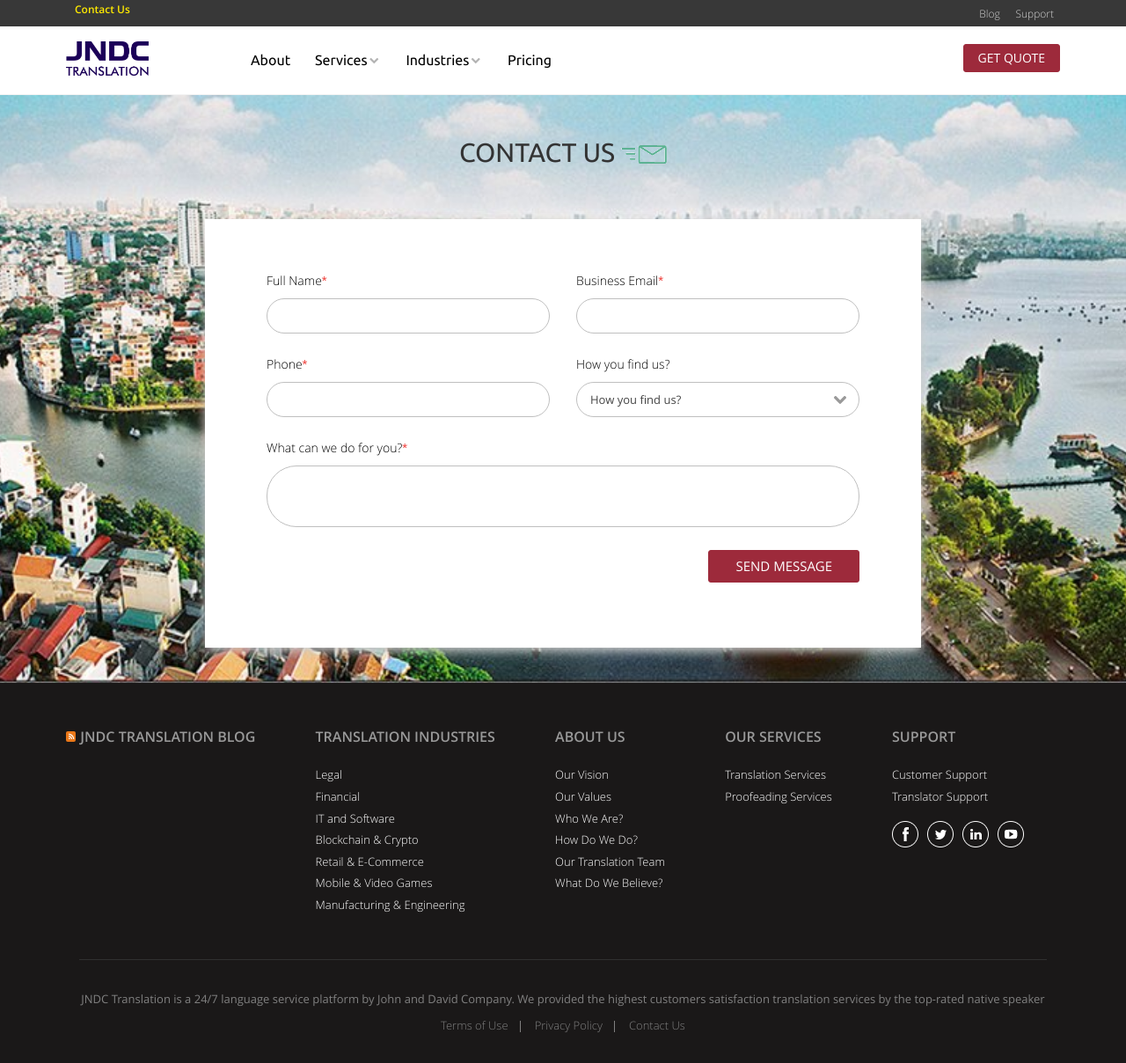
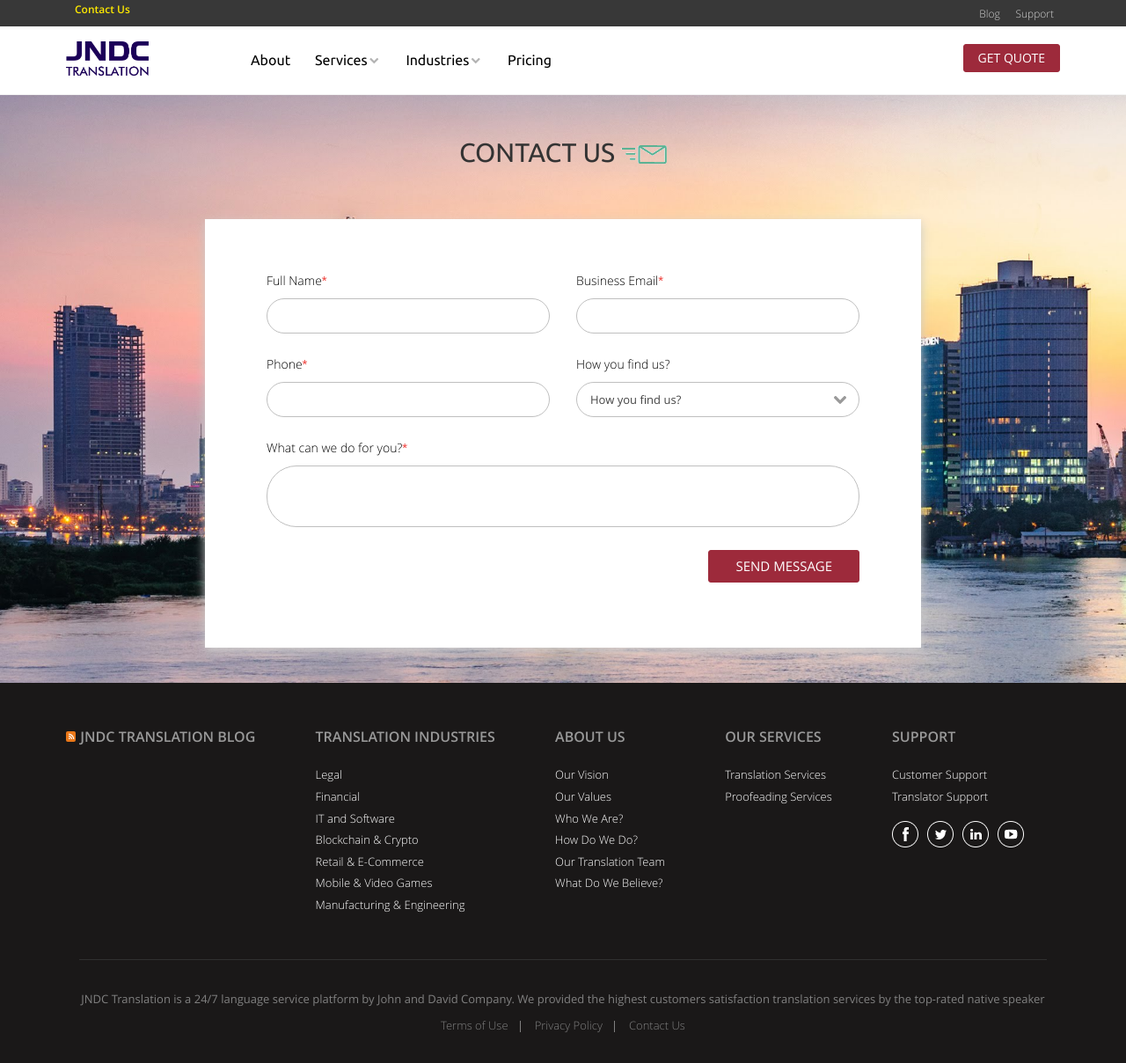
Before and after one commit to jndctranslation/landing_page, a Jekyll site: the page built from pages/contact.md, in a window 1280 px wide and 1208 px high. Shown: the whole window at 88% size. Built offline with Jekyll 4.4.1, drawn with Linux system fonts in a browser that asks for light colours.

Commit message:
Update Website Pages “contact”

```diff
--- a/_data/pages/contact.yml
+++ b/_data/pages/contact.yml
@@ -1,2 +1,2 @@
-background_image: /assets/images/upload/8.jpg
+background_image: /assets/images/upload/xg.jpg
 color_overlay: 'rgba(50, 50, 50, 0)'
```
